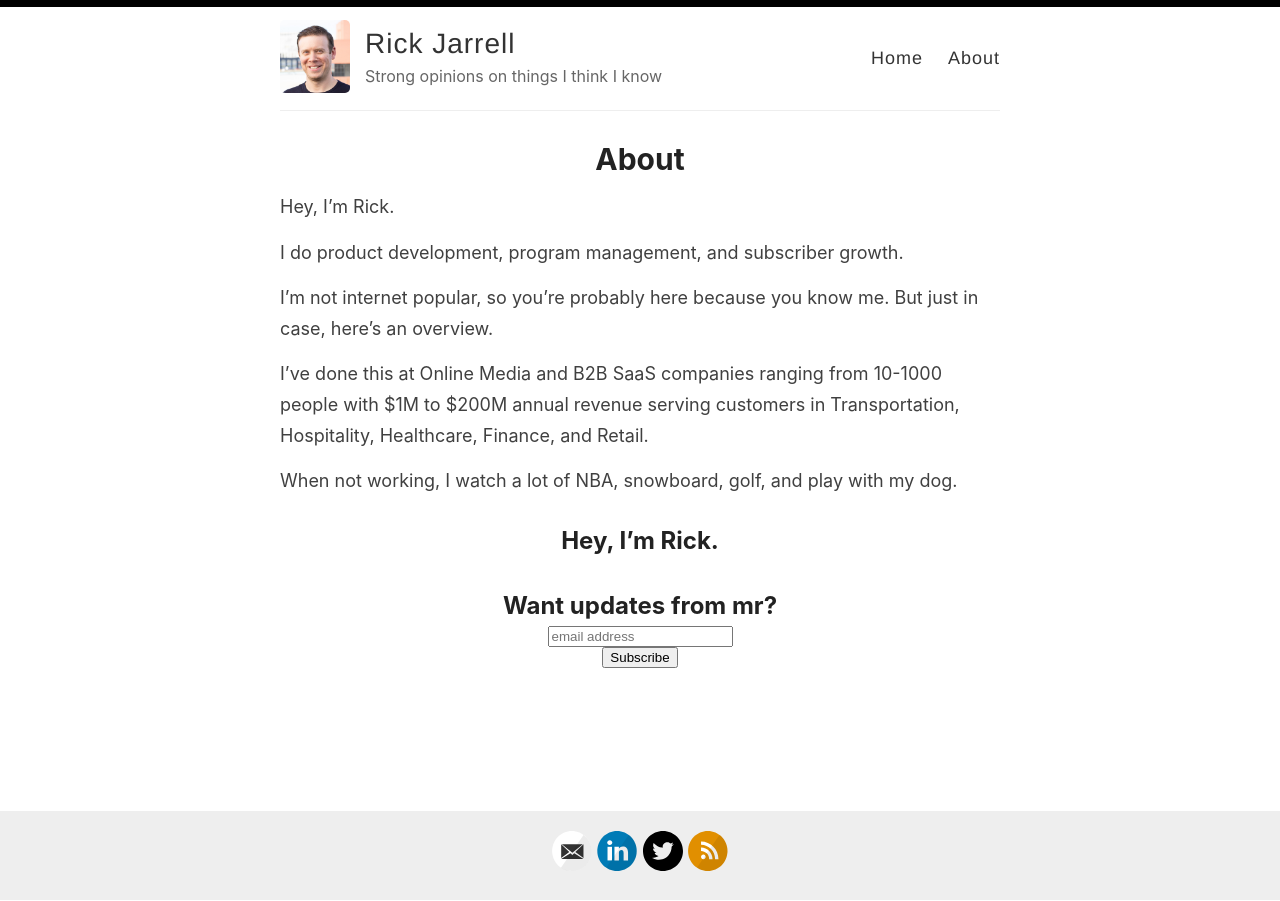
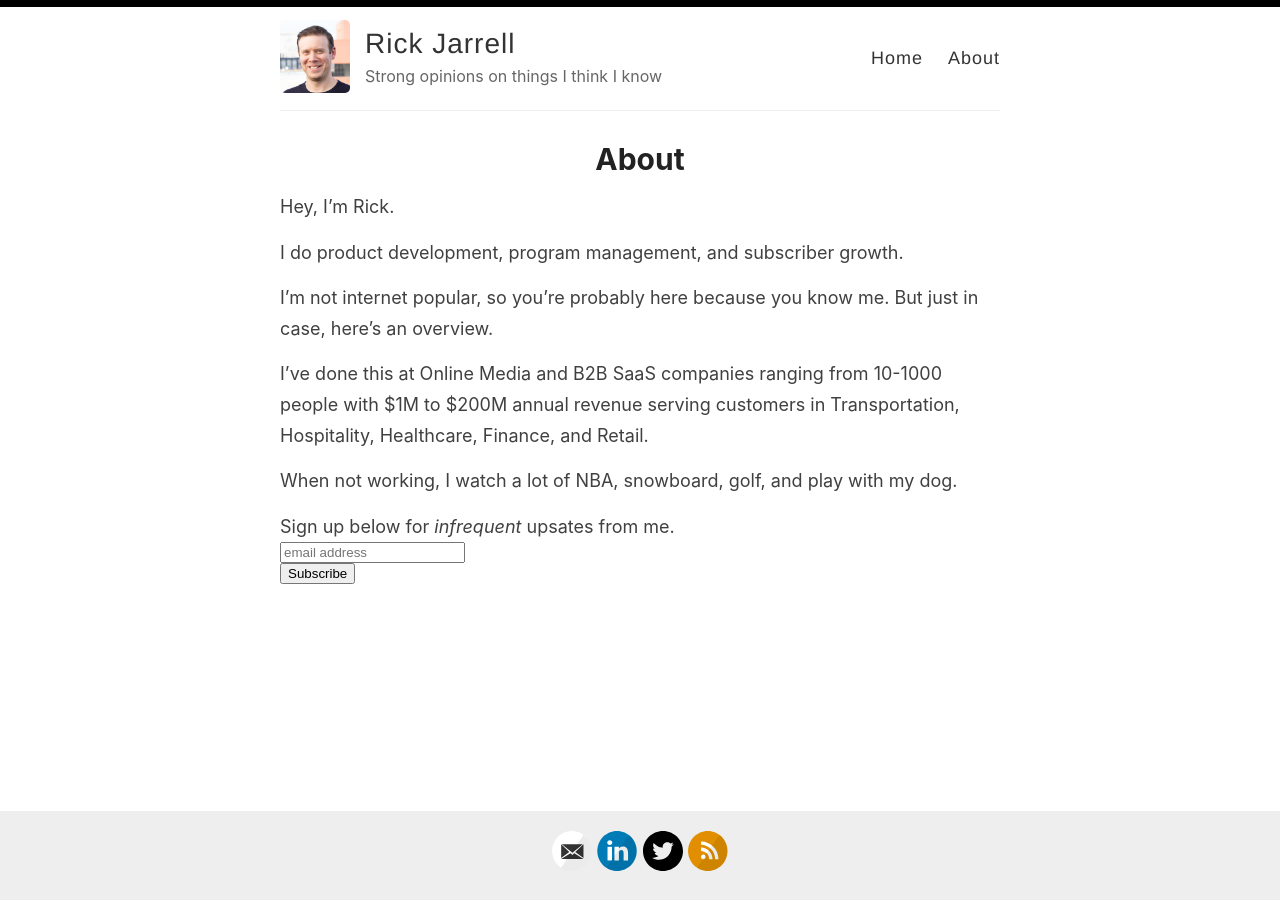
Before and after one commit to rickjarrell/backupblog, a Jekyll site: the page built from _pages/about.md, in a window 1280 px wide. Built offline with Jekyll 4.4.1, drawn with Linux system fonts in a browser that asks for light colours; comment, search, counter and statistics services are not loaded.

Commit message:
alignment fixes

```diff
--- a/_layouts/page.html
+++ b/_layouts/page.html
@@ -11,9 +11,7 @@ layout: default
   </div>
 </article>
 
-<h2>Hey, I’m Rick.<h2>
-
-Want updates from mr?
+Sign up below for <i>infrequent</i> upsates from me.
 <!-- Begin Mailchimp Signup Form -->
 <link href="//cdn-images.mailchimp.com/embedcode/horizontal-slim-10_7.css" rel="stylesheet" type="text/css">
 <style type="text/css">
--- a/_layouts/post.html
+++ b/_layouts/post.html
@@ -38,7 +38,7 @@ layout: default
   {% include disqus.html %}
 </article>
 
-Want updates from mr?
+Sign up below for <i>infrequent</i> upsates from me.
 <!-- Begin Mailchimp Signup Form -->
 <link href="//cdn-images.mailchimp.com/embedcode/horizontal-slim-10_7.css" rel="stylesheet" type="text/css">
 <style type="text/css">
--- a/index.html
+++ b/index.html
@@ -1,7 +1,7 @@
 ---
 layout: default
 ---
-Want updates from me?
+<h2 align = center>Want updates from me?<h2>
 <!-- Begin Mailchimp Signup Form -->
 <link href="//cdn-images.mailchimp.com/embedcode/horizontal-slim-10_7.css" rel="stylesheet" type="text/css">
 <style type="text/css">
```
